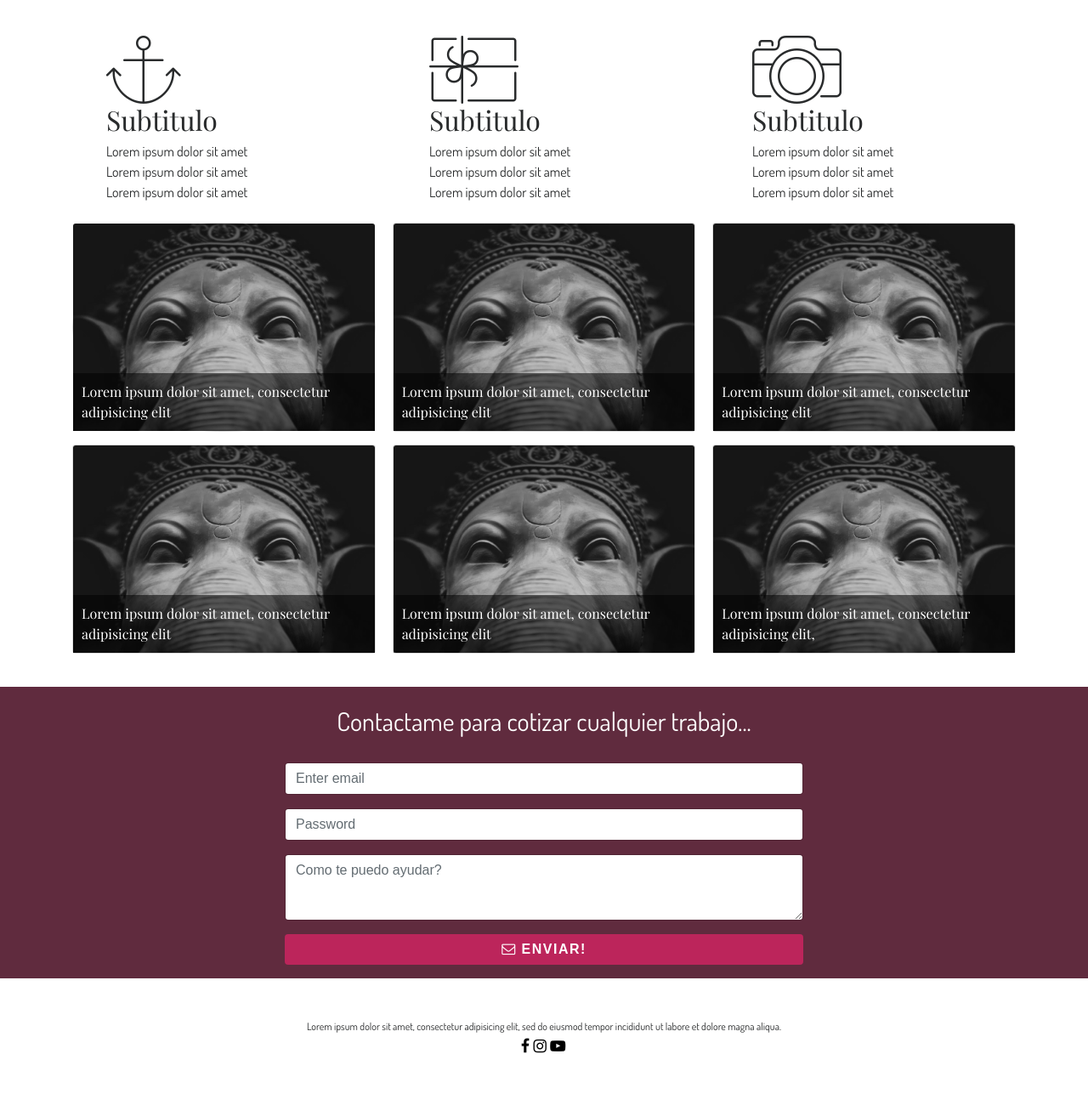
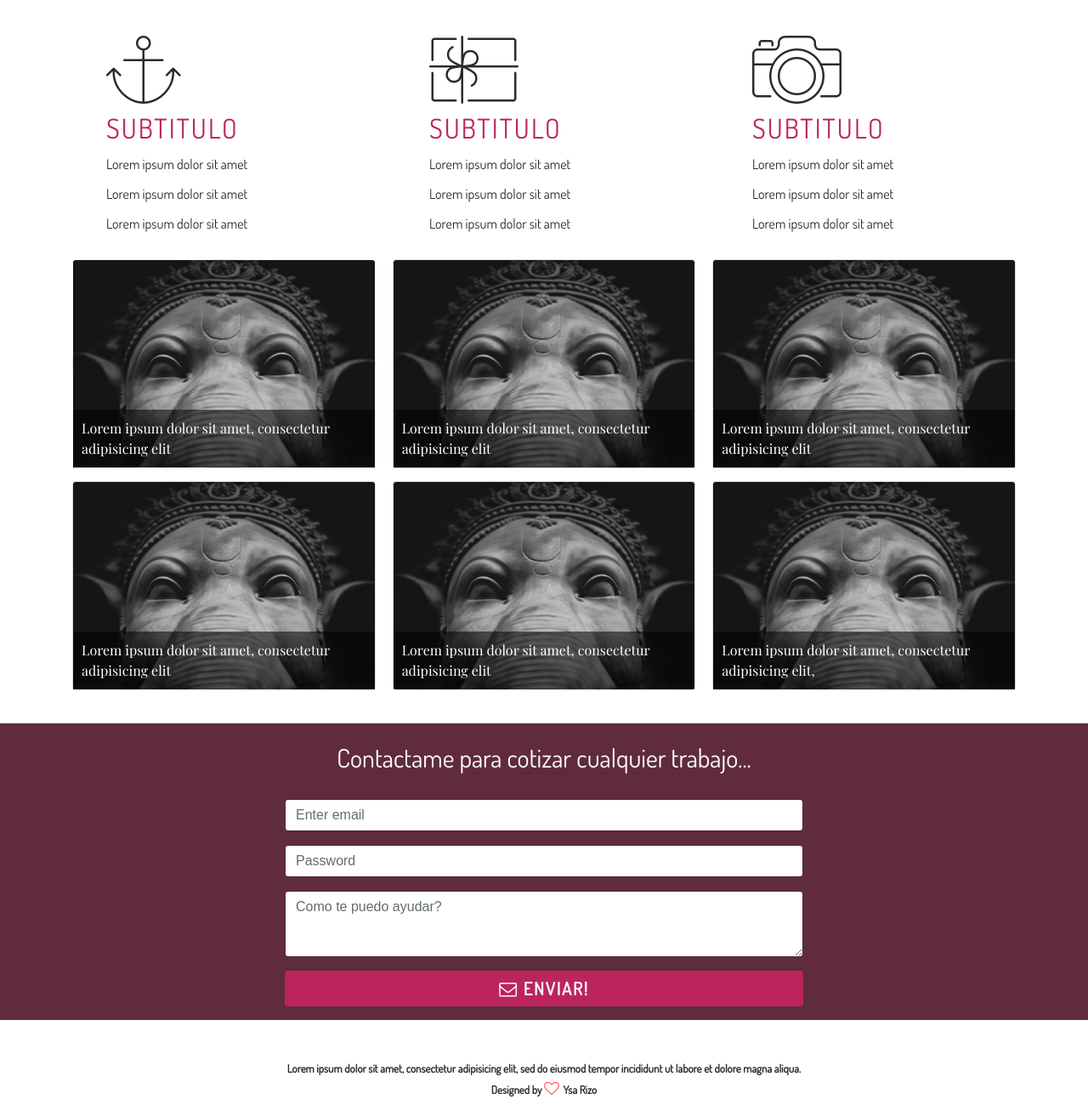
Before and after one commit to Ysabrosa/pintura, a plain HTML site: page index.html in a window 1280 px wide. Shown: the part 1280-2580 px from the top of the page at 85% size. Before the commit the page ends 2538 px from the top, so only its background shows below. Drawn offline with nearby package versions, Linux system fonts and the light colour scheme; a script that the page names is missing; files whose address does not match are found by name; a web font is replaced by a local one.

Commit message:
cambiamos footer y fuentes

```diff
--- a/css/main.css
+++ b/css/main.css
@@ -99,6 +99,7 @@ html{
 }
 ul li{
     list-style: none;
+    line-height: 35px;
 }
 .fondo{
 
@@ -120,10 +121,12 @@ p, li, .footer{
 
 .formulario button{
     background-color:rgb(188, 37, 91);
+    font-family: 'Dosis', sans-serif;
+    font-size: 1.3em;
     border:none;
     text-transform: uppercase;
     font-weight: bold;
-    letter-spacing: 1.5px;
+    letter-spacing: 1.8px;
 }
 .formulario button:hover{
     background-color: rgb(209, 16, 86);
@@ -144,19 +147,21 @@ p, li, .footer{
 
    font-family: 'Playfair Display', serif;
    font-weight: lighter!important;
-    font-size: 18px;
+    font-size: 16px;
     color: black!important;
     transition: all .5s ease;
+    letter-spacing: 1.5px;
 }
 
 .nav-link.menu:hover{
-    color: rgb(145, 47, 127)!important;
+    color: rgb(188, 37, 91)!important;
 
 }
  h3{
       font-family: 'Playfair Display', serif!important;
       font-weight: lighter;
       font-size: 3em!important;
+      letter-spacing: 1.8px;
 }
 .yo img{
     border-radius: 100%;
@@ -179,8 +184,9 @@ section.footer{
     margin-top: 20px;
 }
  .footer{
+    font-weight: bold;
     margin-right: 10px;
-    font-size: 12px;
+    font-size: 13px;
  }
  .footer i{
     margin-top: 5px;
@@ -244,8 +250,15 @@ section.footer{
 }
 
 .subtitulo{
-       font-family: 'Playfair Display', serif;
+    margin-top: 10px;
+    font-family: 'Dosis', sans-serif;
+    text-transform: uppercase;
+    letter-spacing: 2px;
+    color:rgb(188, 37, 91)
+}
 
+.footer i{
+    color: #ff6666;
 }
 
 
--- a/index.html
+++ b/index.html
@@ -146,21 +146,21 @@
 
 
               <div class="card">
-            <a href=""><img class="card-img-top img-fluid" src="img/card1.jpeg" alt="Card image cap"></a>
+            <img class="card-img-top img-fluid" src="img/card1.jpeg" alt="Card image cap">
               <p>Lorem ipsum dolor sit amet, consectetur adipisicing elit</p>
 
           </div>
           <div class="card">
-            <a href="">  <img class="card-img img-fluid" src="img/card1.jpeg" alt="Card image"></a>
+          <img class="card-img img-fluid" src="img/card1.jpeg" alt="Card image">
               <p>Lorem ipsum dolor sit amet, consectetur adipisicing elit</p>
           </div>
 
           <div class="card">
-           <a href=""> <img class="card-img-top img-fluid" src="img/card1.jpeg" alt="Card image cap"></a>
+           <img class="card-img-top img-fluid" src="img/card1.jpeg" alt="Card image cap">
              <p>Lorem ipsum dolor sit amet, consectetur adipisicing elit</p>
           </div>
            <div class="card">
-           <a href=""> <img class="card-img-top img-fluid" src="img/card1.jpeg" alt="Card image cap"></a>
+           <img class="card-img-top img-fluid" src="img/card1.jpeg" alt="Card image cap">
            <p>Lorem ipsum dolor sit amet, consectetur adipisicing elit,</p>
           </div>
 
@@ -213,9 +213,7 @@ Enviar!</button>
                 <p class="redes col-lg-10 col-sm-12">Lorem ipsum dolor sit amet, consectetur adipisicing elit, sed do eiusmod
                 tempor incididunt ut labore et dolore magna aliqua.
                 <br>
-                                <a href="" class="redes"><i class="fa fa-facebook" aria-hidden="true"></i></a>
-                                <a href="" class="redes"><i class="fa fa-instagram" aria-hidden="true"></i></a>
-                                <a href="" class="redes"><i class="fa fa-youtube-play" aria-hidden="true"></i></a>
+                        Designed by <i class="fa fa-heart-o" aria-hidden="true"></i> Ysa Rizo
                     </p>
             </div>
         </section>
```
